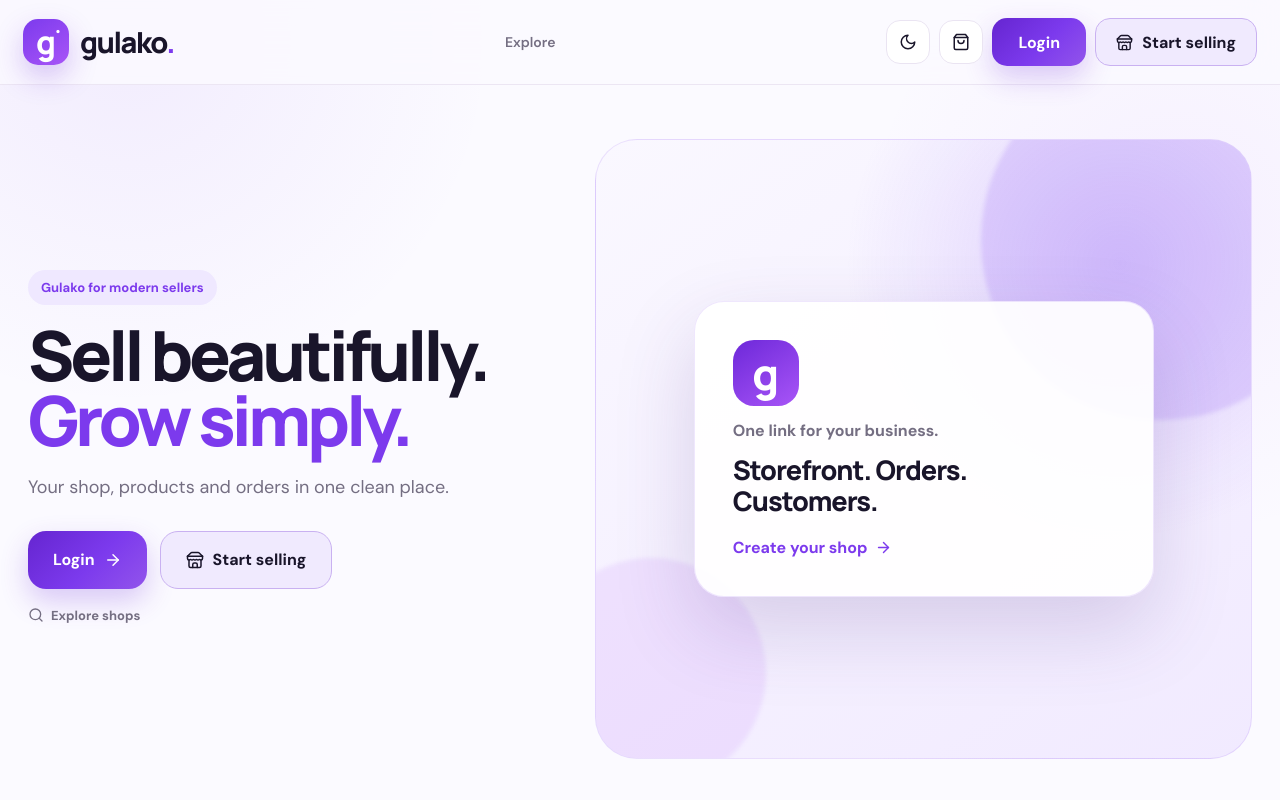
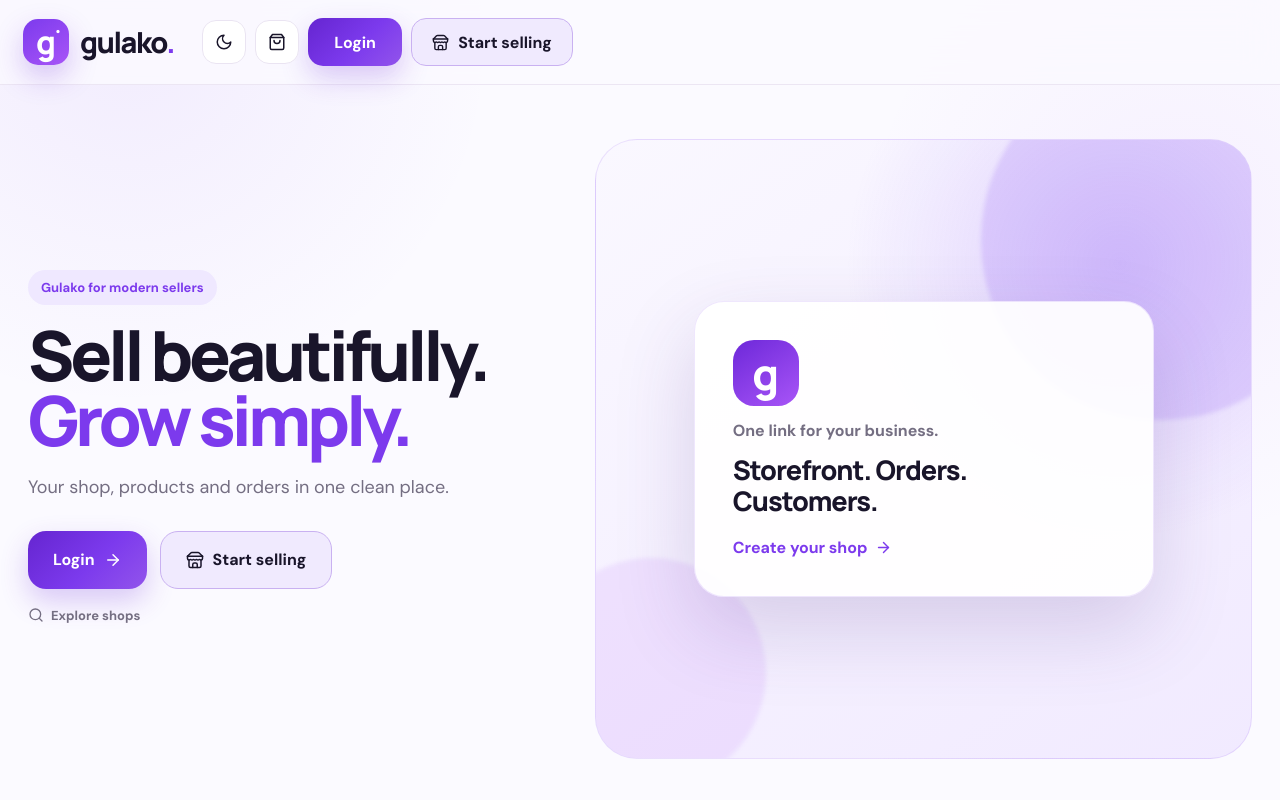
Before and after one commit to TITUS256ug/gulako, a React (Vite) app: page / in a window 1280 px wide. Shown: the top 800 px of the page. Built offline with nearby package versions, Linux system fonts and the light colour scheme.

Commit message:
Remove explore navigation from Gulako

```diff
--- a/src/components/Header.tsx
+++ b/src/components/Header.tsx
@@ -30,12 +30,6 @@ export function Header({ onSearch, compact = false }: HeaderProps) {
       <div className="header-inner">
         <Logo />
 
-        {!compact && (
-          <nav className="desktop-nav" aria-label="Main navigation">
-            <a href="/explore">Explore</a>
-          </nav>
-        )}
-
         {compact && (
           <label className="global-search" aria-label="Search Gulako">
             <Search size={18} />
@@ -61,7 +55,6 @@ export function Header({ onSearch, compact = false }: HeaderProps) {
 
       {open && (
         <div className="mobile-menu">
-          <a href="/explore">Explore</a>
           <a href="/signin">Sign in</a>
           <a href="/signup">Start selling</a>
         </div>
```
